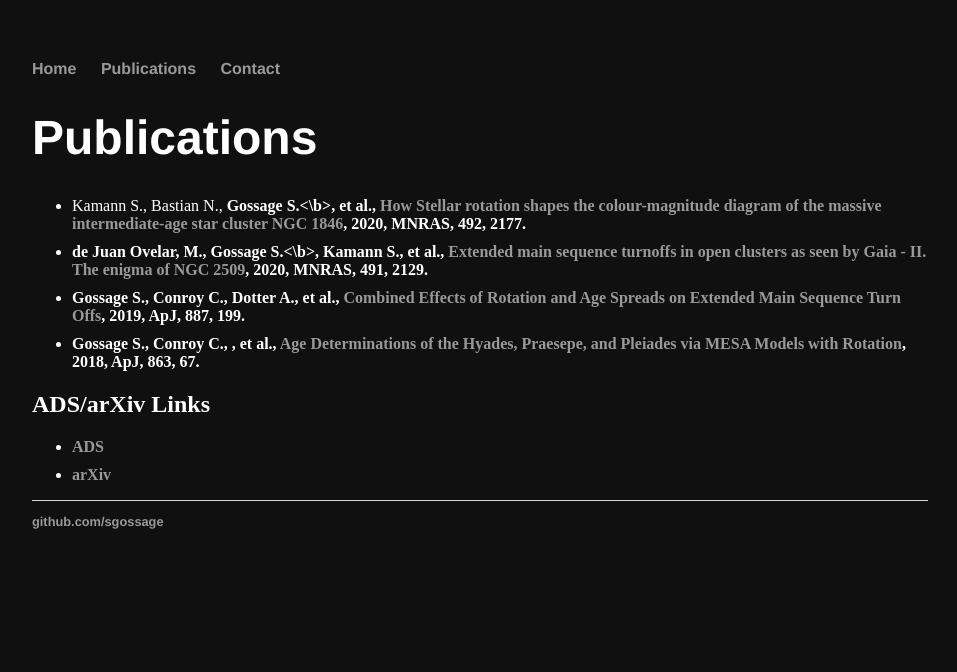
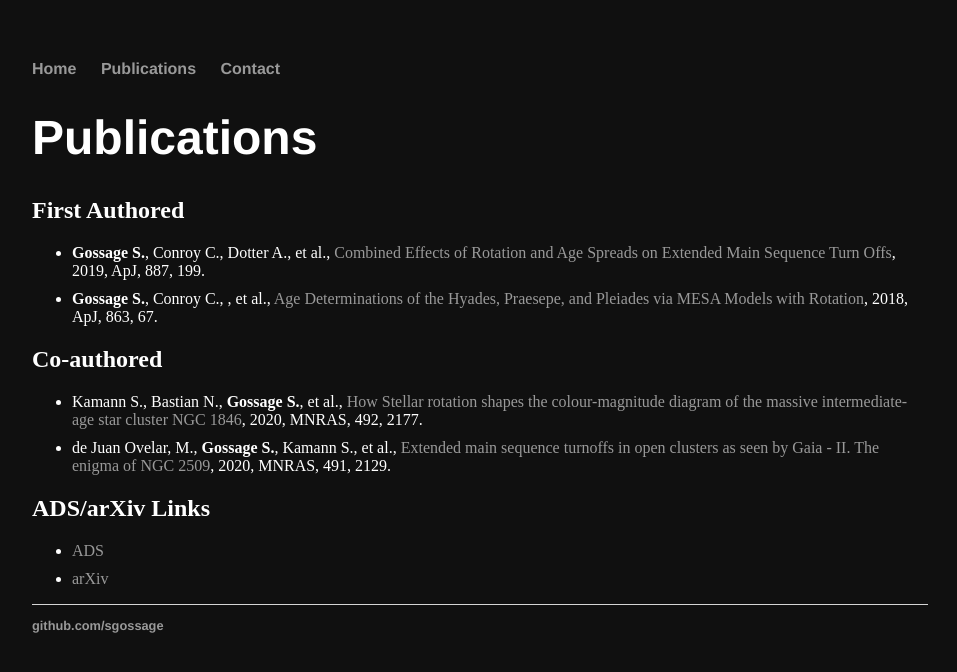
Before and after one commit to sgossage/sgossage.github.io, a Jekyll site: the page built from publications/index.html, in a window 1280 px wide. Shown: the top 672 px of the page, without its empty margins (160-1117 px from the left). Built offline with Jekyll 4.4.1, drawn with Linux system fonts in a browser that asks for light colours.

Commit message:
updated pub

```diff
--- a/publications/index.html
+++ b/publications/index.html
@@ -4,6 +4,7 @@ title: Publications
 ---
 <h1>{{ page.title}}</h1>
 <div class="publist">
+  <h2>First Authored</h2>
   <ul>
     {% for post in site.posts %}
       {% if post.work-type == 'Paper' %}
@@ -14,9 +15,14 @@ title: Publications
             {{ post.ref-year}}, {{ post.ref-journal}}, {{ post.ref-vol}}.
         </li>
       {% endif %}
+    {% endfor %}
+  </ul>
+  <h2>Co-authored</h2>
+  <ul>
+    {% for post in site.posts %}
       {% if post.work-type == 'a2Paper' %}
         <li style=" margin-bottom: 10px">
-            {{post.ref-firstauth}}, <b>{{ post.ref-secondauth}}<\b>, {{post.ref-thirdauth}}, {{ post.ref-coauthors}},
+            {{post.ref-firstauth}}, <b>{{ post.ref-secondauth}}</b>, {{post.ref-thirdauth}}, {{ post.ref-coauthors}},
             <a href="{% if post.ref-doi %}http://dx.doi.org/{{ post.ref-doi }}
             {% else %}{{ post.url | prepend: site.baseurl }}{% endif %}">{{ post.ref-title}}</a>,
             {{ post.ref-year}}, {{ post.ref-journal}}, {{ post.ref-vol}}.
@@ -24,7 +30,7 @@ title: Publications
       {% endif %}
       {% if post.work-type == 'a3Paper' %}
         <li style=" margin-bottom: 10px">
-            {{post.ref-firstauth}}, {{ post.ref-secondauth}}, <b>{{post.ref-thirdauth}}<\b>, {{ post.ref-coauthors}},
+            {{post.ref-firstauth}}, {{ post.ref-secondauth}}, <b>{{post.ref-thirdauth}}</b>, {{ post.ref-coauthors}},
             <a href="{% if post.ref-doi %}http://dx.doi.org/{{ post.ref-doi }}
             {% else %}{{ post.url | prepend: site.baseurl }}{% endif %}">{{ post.ref-title}}</a>,
             {{ post.ref-year}}, {{ post.ref-journal}}, {{ post.ref-vol}}.
```
